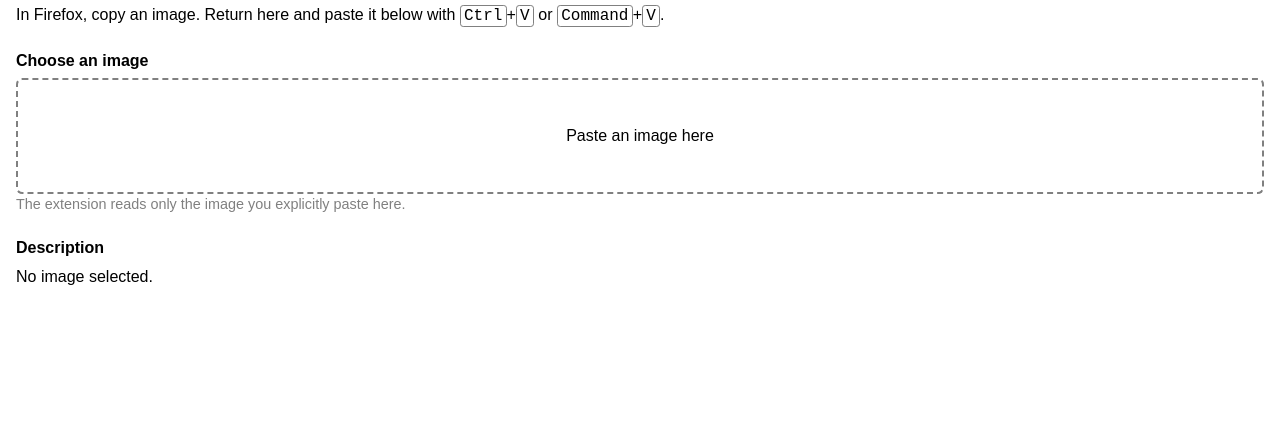
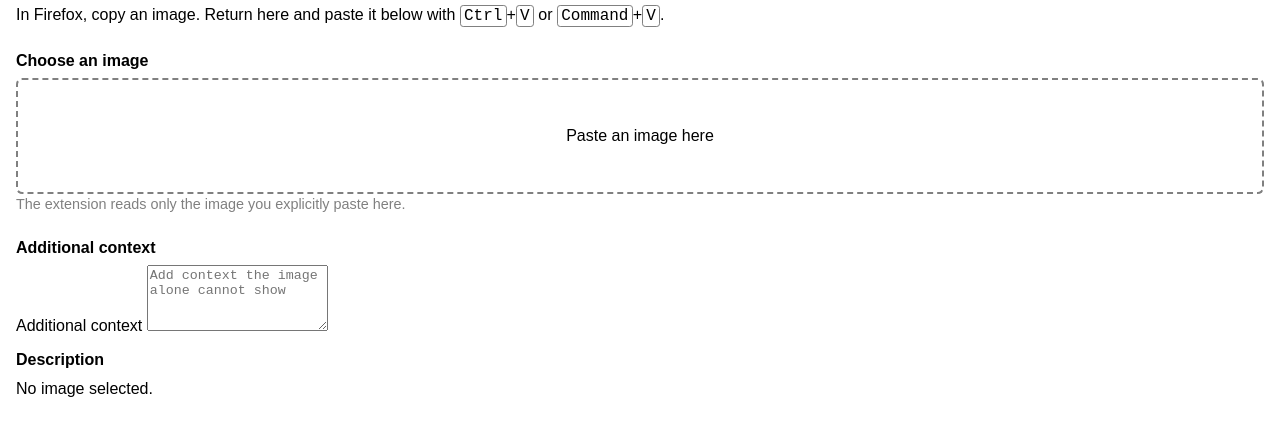
Before and after one commit to isotopp/image-desc, a website built with Vite: page src/sidebar/sidebar.html in a window 1280 px wide. Shown: the part 63-498 px from the top of the page. Built offline with nearby package versions, Linux system fonts and the light colour scheme.

Commit message:
image-description-extension: ticket 8 - add transient manual context
- add a labelled optional context input to the sidebar (src/sidebar/sidebar.html:29-39)
- verify context input availability and fresh sidebar state without persistence (test/sidebar-context.test.ts:22-52)

```diff
--- a/src/sidebar/sidebar.html
+++ b/src/sidebar/sidebar.html
@@ -38,6 +38,17 @@
         <button id="remove-image" type="button">Remove image</button>
       </section>
 
+      <section aria-labelledby="context-heading">
+        <h2 id="context-heading">Additional context</h2>
+        <label for="manual-context">Additional context</label>
+        <textarea
+          id="manual-context"
+          rows="4"
+          autocomplete="off"
+          placeholder="Add context the image alone cannot show"
+        ></textarea>
+      </section>
+
       <section aria-labelledby="description-heading">
         <h2 id="description-heading">Description</h2>
         <p id="status" class="status" role="status" aria-live="polite">
```
Also changed, not shown: test/sidebar-context.test.ts (added, +59 -0 lines).
